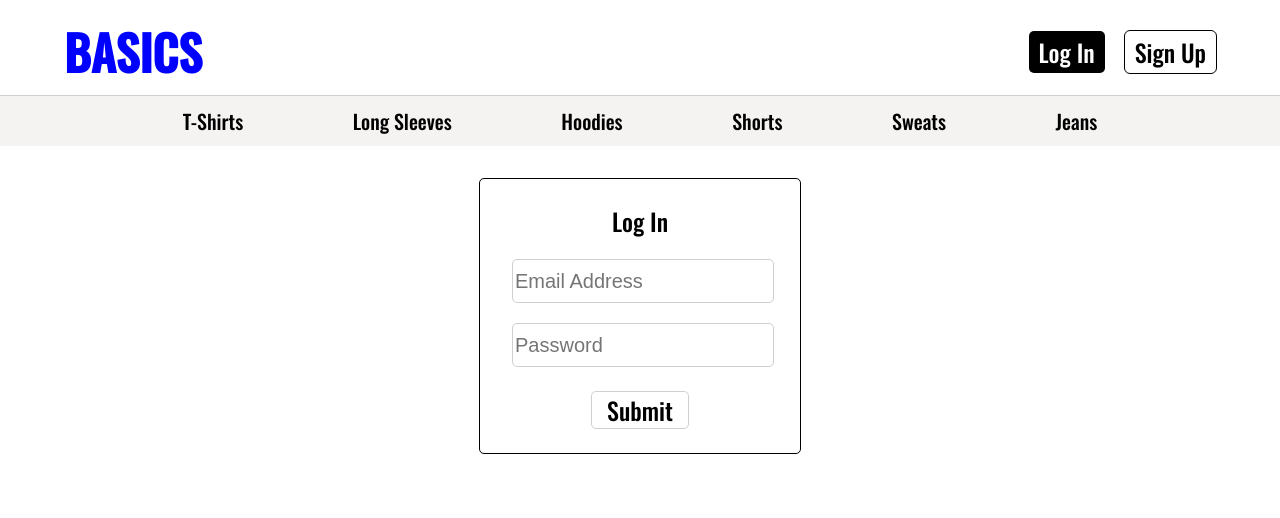
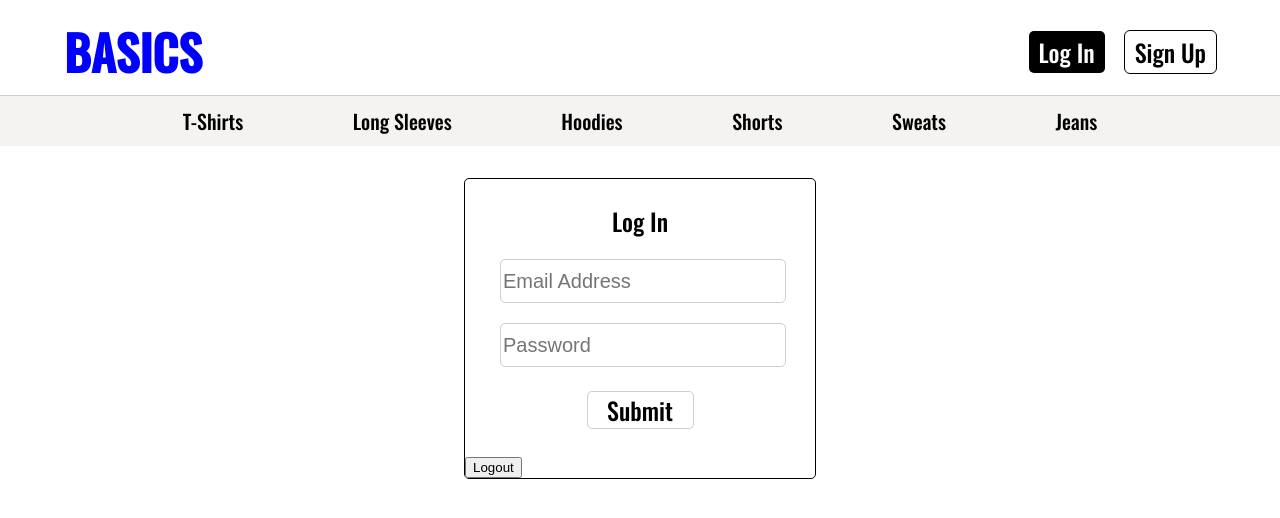
Before and after one commit to madray4/Basics, a React (Create React App) app in the folder frontend/: page /auth/login in a window 1280 px wide. Shown: the top 518 px of the page. Built offline with nearby package versions, Linux system fonts and the light colour scheme.

Commit message:
Fixed bug in signup function in authslice in fetch url

```diff
--- a/frontend/src/pages/Auth/Auth.css
+++ b/frontend/src/pages/Auth/Auth.css
@@ -26,6 +26,7 @@ h2{
 
 .auth-wrapper{
   width: 25%;
+  min-width: 350px;
   margin: auto;
   margin-top:2em;
   /* border: 1px solid #CFCFCF; */
--- a/frontend/src/pages/Auth/Auth.js
+++ b/frontend/src/pages/Auth/Auth.js
@@ -20,10 +20,10 @@ const Auth = () => {
   const emailSURef = useRef();
   const passwordSURef = useRef();
 
-  const handleSubmit = async (e) => {
-    e.preventDefault();
-    await dispatch(login({ email: emailRef.current.value, password: passwordRef.current.value }));
-  };
+  // const handleSubmit = async (e) => {
+  //   e.preventDefault();
+  //   await dispatch(login({ email: emailRef.current.value, password: passwordRef.current.value }));
+  // };
 
   const handleLogout = () => {
     dispatch(logout());
@@ -31,8 +31,19 @@ const Auth = () => {
 
   const handleSignup = async (e) => {
     e.preventDefault();
-    dispatch(signup({ email: emailSURef.current.value, password: passwordSURef.current.value }));
+    await dispatch(signup({ email: emailSURef.current.value, password: passwordSURef.current.value }));
   };
+
+  const handleAuth = async (e) => {
+    e.preventDefault();
+
+    if(choice === 'login'){
+      await dispatch(login({ email: emailRef.current.value, password: passwordRef.current.value }));
+    }
+    else{
+      await dispatch(signup({ email: emailRef.current.value, password: passwordRef.current.value }));
+    }
+  }
 
   return (
     <div className="auth">
@@ -48,42 +59,9 @@ const Auth = () => {
             ref={ passwordRef }
             placeholder="Password"
           />
-          <div className="auth-submit-button">Submit</div>
+          <div className="auth-submit-button" onClick={handleAuth}>Submit</div>
+          <button onClick={handleLogout}>Logout</button>
       </div>
-
-{/*
-      <form onSubmit={ handleSubmit }>
-        <h2>Log In</h2>
-        { user && <h3>{ user.email }</h3>}
-        <label>Email: </label>
-        <input
-          type="email"
-          ref={ emailRef }
-          />
-        <label>Password: </label>
-        <input
-          type="password"
-          ref={ passwordRef }
-          />
-        <button>Log In</button>
-      </form>
-
-      <form onSubmit={ handleSignup }>
-        <h3>Sign Up</h3>
-        <label>Email: </label>
-        <input
-          type="email"
-          ref={ emailSURef }
-          />
-        <label>Password: </label>
-        <input
-          type="password"
-          ref={ passwordSURef }
-          />
-        <button>Signup</button>
-      </form> */}
-
-      {/* <button onClick={handleLogout}>Log Out</button> */}
     </div>
   );
 };
--- a/frontend/src/store/slices/authSlice.js
+++ b/frontend/src/store/slices/authSlice.js
@@ -34,12 +34,15 @@ export const logout = createAsyncThunk(
 export const signup = createAsyncThunk(
   'auth/signup',
   async ({ email, password }, { rejectWithValue }) => {
-    const response = await fetch('api/user/signup', {
+    console.log("here")
+    const response = await fetch('/api/user/signup', {
       method: 'POST',
-      headers: { 'Content-Type': 'application/json' },
+      headers: { 'Content-Type': 'application/json'},
       body: JSON.stringify({ email, password })
     });
     const json = await response.json();
+    console.log("here")
+    console.log(json);
     if(response.ok){
       localStorage.setItem('user', JSON.stringify(json));
       return json;
```
